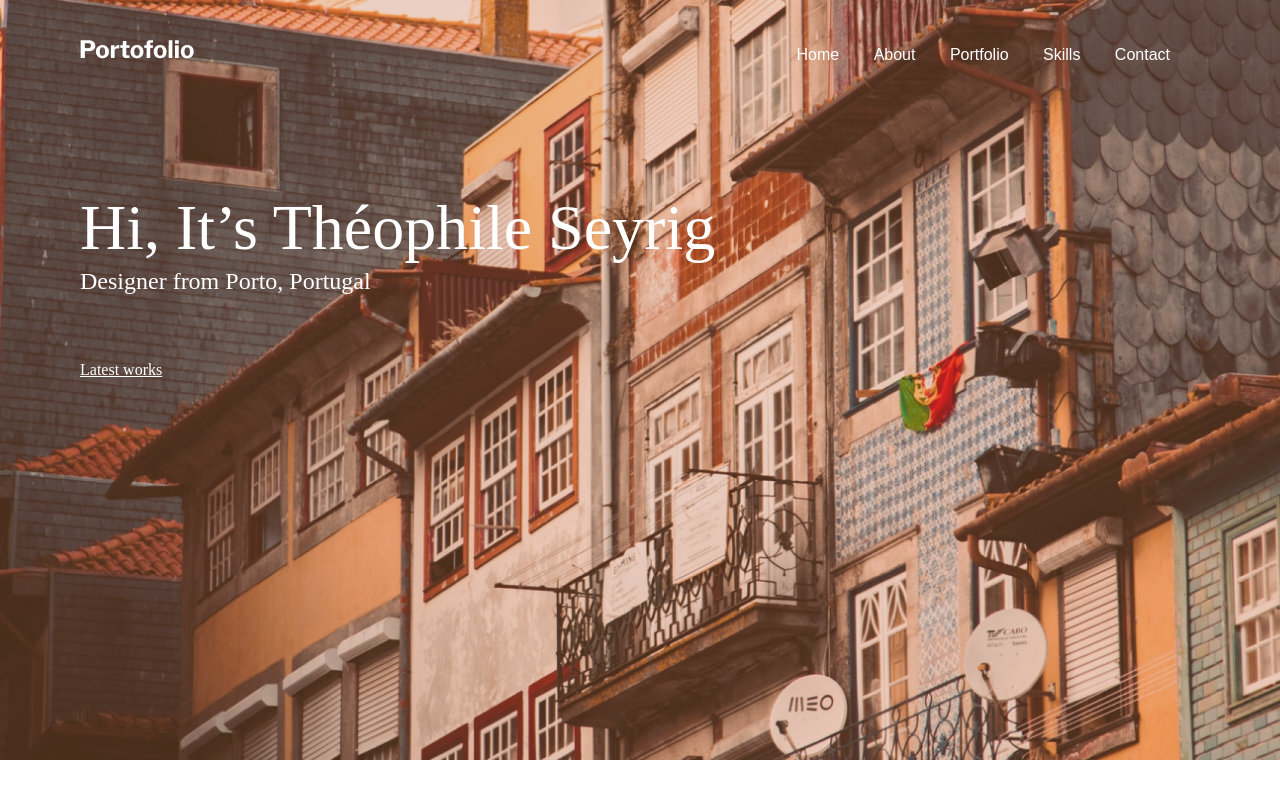
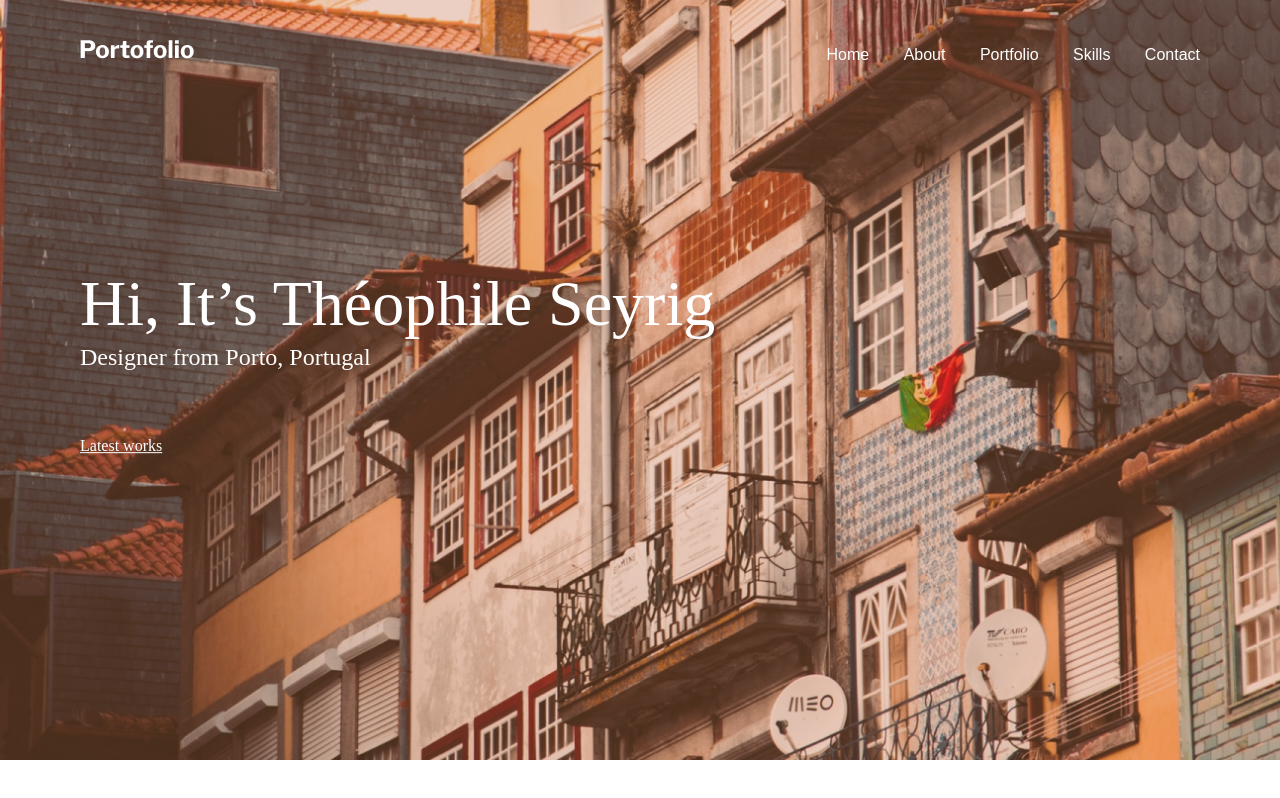
Before and after one commit to AmritaPrapti/Project-1, a plain HTML site: page index.html in a window 1280 px wide. Drawn offline with Linux system fonts and the light colour scheme.

Commit message:
some bug fixed

```diff
--- a/css/style.css
+++ b/css/style.css
@@ -39,15 +39,14 @@ body{
     display: inline-block;
     text-align: center;
     color: #FFFFFF;
-    margin-right: 30px;
+    margin-left: 30px;
     text-align: right;
 }
 .text-box{
     position: absolute;
     text-align: left;
-    padding-top: 90px;
-    margin-top: 30px;
-
+    top:40%;
+    transform: translate(0% , -20%);
 }
 .heading-primary-main{
     display: block;
@@ -56,6 +55,7 @@ body{
     font-family: Libre Franklin;
     font-style: normal;
     font-weight:100;
+    color: #FFFFFF;
 
 
 }
@@ -63,13 +63,14 @@ body{
     display: block;
     font-style: normal;
     font-family: Libre Franklin;
-    font-weight: 400;
+    font-weight: 100;
     font-size: 24px;
     line-height: 29px;
     padding-bottom: 60px;
 
 }
 .text-box a{
+
     color: #FFFFFF;
     font-family: Libre Franklin;
     font-style: normal;
```
